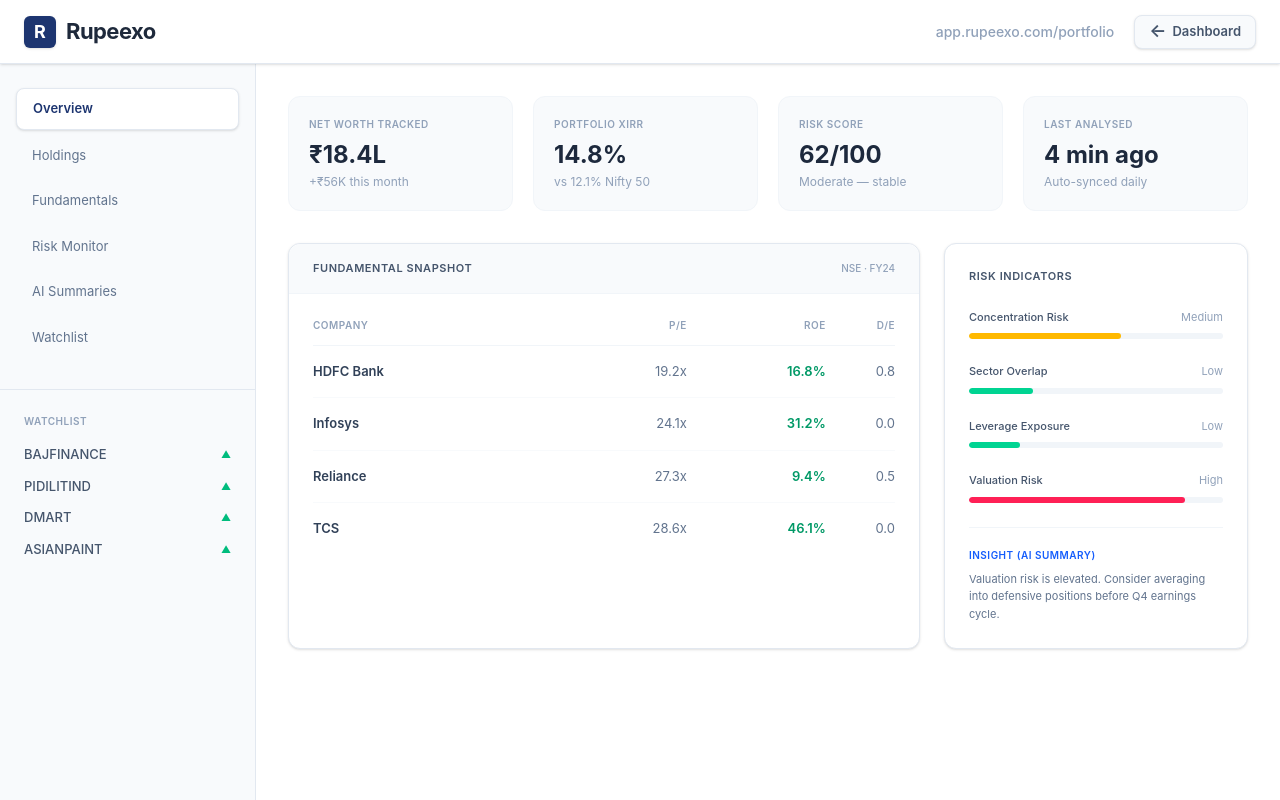
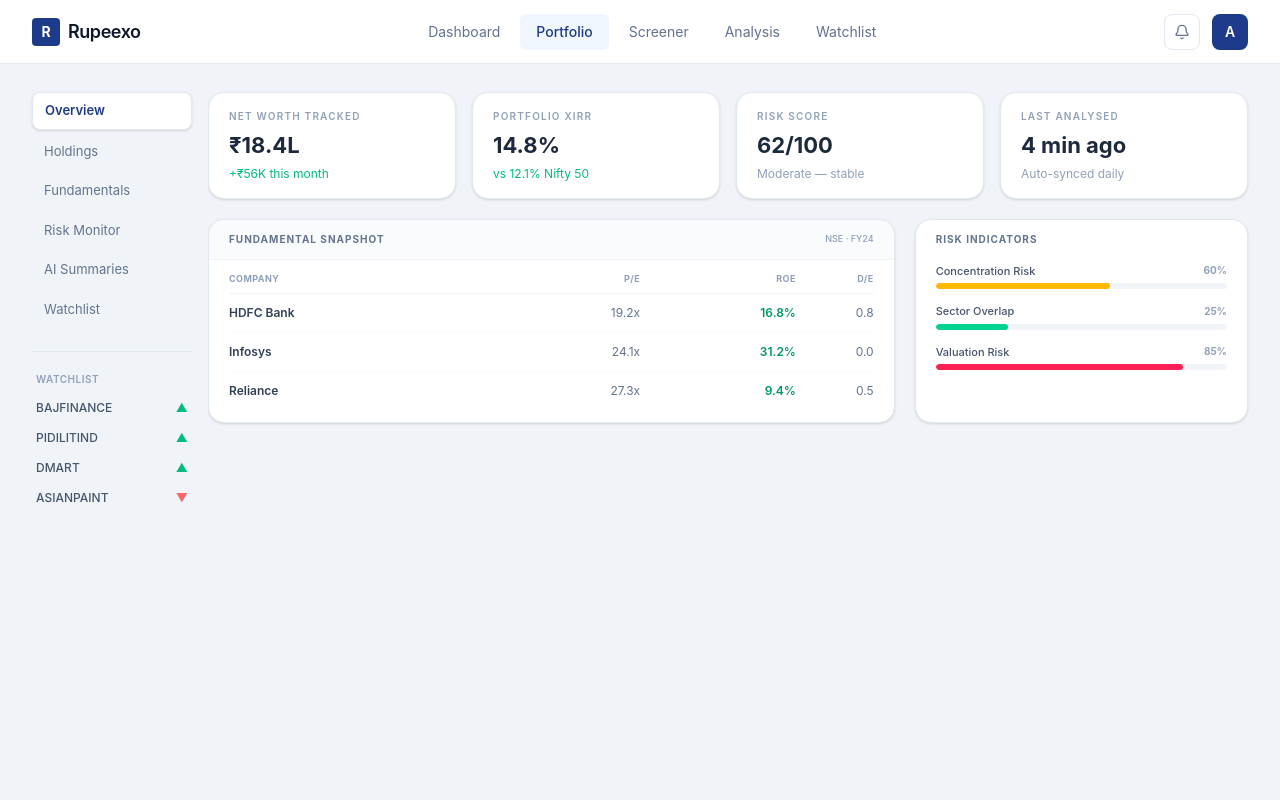
Before and after one commit to sarthpatkar/rupeexo-app, a Next.js app: page /portfolio in a window 1280 px wide. Built offline with nearby package versions, Linux system fonts and the light colour scheme.

Commit message:
Made dashboard to portfolio and watchlist route changes and minor spacing changes in portfolio

```diff
--- a/src/app/dashboard/page.jsx
+++ b/src/app/dashboard/page.jsx
@@ -91,10 +91,10 @@
 
 const NAV_LINKS = [
   { label: 'Dashboard', href: '/dashboard', icon: LayoutGrid },
-  { label: 'Portfolio', href: '/dashboard/portfolio', icon: LayoutGrid },
-  { label: 'Screener', href: '/dashboard/screener', icon: Search },
-  { label: 'Analysis', href: '/dashboard/analysis', icon: BarChart3 },
-  { label: 'Watchlist', href: '/dashboard/watchlist', icon: Eye },
+  { label: 'Portfolio', href: '/portfolio', icon: LayoutGrid },
+  { label: 'Screener', href: '/screener', icon: Search },
+  { label: 'Analysis', href: '/analysis', icon: BarChart3 },
+  { label: 'Watchlist', href: '/watchlist', icon: Eye },
 ];
 
 /* ─────────────────────────────────────────────
@@ -580,7 +580,7 @@
                 <div>
                   <p className="text-xs font-semibold text-slate-600 uppercase tracking-wider">Top Holdings</p>
                 </div>
-                <Link href="/dashboard/portfolio" className="text-xs text-[#2563eb] hover:underline font-medium">
+                <Link href="/portfolio" className="text-xs text-[#2563eb] hover:underline font-medium">
                   View all →
                 </Link>
               </div>
@@ -670,25 +670,25 @@
             <div className="grid grid-cols-1 sm:grid-cols-2 lg:grid-cols-4 gap-4">
               {[
                 {
-                  href: '/dashboard/portfolio',
+                  href: '/portfolio',
                   Icon: LayoutGrid,
                   label: 'Portfolio',
                   description: 'Holdings, allocation & XIRR',
                 },
                 {
-                  href: '/dashboard/screener',
+                  href: '/screener',
                   Icon: Search,
                   label: 'Screener',
                   description: 'Filter stocks by fundamentals',
                 },
                 {
-                  href: '/dashboard/analysis',
+                  href: '/analysis',
                   Icon: BarChart3,
                   label: 'Analysis',
                   description: 'Ratios, margins & growth trends',
                 },
                 {
-                  href: '/dashboard/watchlist',
+                  href: '/watchlist',
                   Icon: Eye,
                   label: 'Watchlist',
                   description: 'Track companies of interest',
--- a/src/app/portfolio/page.jsx
+++ b/src/app/portfolio/page.jsx
@@ -3,249 +3,190 @@
 import React from 'react';
 import Link from 'next/link';
 import { usePathname } from 'next/navigation';
+import { Bell } from 'lucide-react';
 
 export default function PortfolioPage() {
   const pathname = usePathname();
 
-  // Helper function to check if a link is the active page
-  const isActive = (path) => pathname === path;
+  const TOP_NAV_LINKS = [
+    { label: 'Dashboard', href: '/dashboard' },
+    { label: 'Portfolio', href: '/portfolio' },
+    { label: 'Screener',  href: '/screener'  },
+    { label: 'Analysis',  href: '/analysis'  },
+    { label: 'Watchlist', href: '/watchlist' },
+  ];
+
+  const SIDEBAR_LINKS = [
+    { label: 'Overview',     href: '/portfolio'    },
+    { label: 'Holdings',     href: '/holdings'     },
+    { label: 'Fundamentals', href: '/fundamentals' },
+    { label: 'Risk Monitor', href: '/risk-monitor' },
+    { label: 'AI Summaries', href: '/ai-summaries' },
+    { label: 'Watchlist',    href: '/watchlist'    },
+  ];
+
+  const WATCHLIST_STOCKS = [
+    { symbol: 'BAJFINANCE', up: true  },
+    { symbol: 'PIDILITIND', up: true  },
+    { symbol: 'DMART',      up: true  },
+    { symbol: 'ASIANPAINT', up: false },
+  ];
 
   return (
-    <div className="flex flex-col h-screen bg-[#f8fafc] font-sans text-slate-800 overflow-hidden">
+    <div className="flex flex-col h-screen bg-[#f0f4f8] font-sans text-slate-800 overflow-hidden">
 
-      {/* Top Application Navigation Bar */}
-      <nav className="h-16 bg-white border-b border-slate-200 flex items-center px-6 shrink-0 z-10 shadow-sm">
-        <Link href="/" className="flex items-center gap-2.5 cursor-pointer">
-          <div className="w-8 h-8 bg-[#1d3570] text-white flex items-center justify-center font-bold text-lg rounded-md shadow-sm">
-            R
+      {/* ── NAVBAR ── */}
+      <nav className="h-16 bg-white border-b border-slate-200 flex items-center shrink-0 z-10">
+        <div className="max-w-7xl mx-auto w-full px-6 md:px-8 flex items-center justify-between">
+          <Link href="/" className="flex items-center gap-2 select-none">
+            <div className="w-7 h-7 rounded bg-[#1e3a8a] flex items-center justify-center">
+              <span className="text-white text-sm font-bold">R</span>
             </div>
-          <span className="text-[22px] font-bold text-[#1e293b] tracking-tight">
-            Rupeexo
-          </span>
+            <span className="text-[#0f172a] font-semibold text-lg tracking-tight">Rupeexo</span>
           </Link>
 
-        {/* URL Indicator & Return to Dashboard Button */}
-        <div className="ml-auto flex items-center gap-5">
-          <div className="text-sm font-medium text-slate-400 hidden sm:block">app.rupeexo.com/portfolio</div>
+          <div className="hidden md:flex items-center gap-1">
+            {TOP_NAV_LINKS.map(({ label, href }) => {
+              const active = pathname === href;
+              return (
+                <Link
+                  key={label}
+                  href={href}
+                  className={`relative px-4 py-2 rounded-md text-sm transition-all duration-150 ${
+                    active ? 'text-[#1e3a8a] bg-blue-50 font-medium' : 'text-slate-500 hover:text-[#1e3a8a] hover:bg-slate-50'
+                  }`}
+                >
+                  {label}
+                </Link>
+              );
+            })}
+          </div>
 
-          {/* NEW: Return to Dashboard Button */}
-          <Link
-            href="/dashboard"
-            className="flex items-center gap-1.5 text-[13px] font-semibold text-slate-600 bg-slate-50 hover:bg-slate-100 hover:text-[#1d3570] border border-slate-200 px-3.5 py-1.5 rounded-lg transition-colors shadow-sm"
-          >
-            <span className="text-lg leading-none mb-0.5">←</span> Dashboard
-          </Link>
+          <div className="flex items-center gap-3">
+            <button className="relative w-9 h-9 flex items-center justify-center rounded-lg border border-slate-200 bg-white text-slate-500">
+              <Bell className="w-4 h-4" />
+            </button>
+            <div className="w-9 h-9 rounded-lg bg-[#1e3a8a] flex items-center justify-center text-white text-sm font-semibold">A</div>
+          </div>
         </div>
       </nav>
 
-      {/* Main App Layout */}
-      <div className="flex flex-1 overflow-hidden">
+      {/* ── BODY ── */}
+      <div className="flex flex-1 overflow-hidden max-w-7xl mx-auto w-full">
 
-        {/* Sidebar Navigation */}
-        <aside className="w-64 bg-[#f8fafc] border-r border-slate-200 flex flex-col pt-6 pb-4 shrink-0 overflow-y-auto">
-          <nav className="px-4 space-y-1.5 mb-8">
-
-            {/* Navigates to /portfolio (Current Page) */}
+        <aside className="w-52 bg-transparent flex flex-col pt-7 pb-4 shrink-0 overflow-hidden">
+          <nav className="pl-6 md:pl-8 pr-4 space-y-1 mb-6">
+            {SIDEBAR_LINKS.map(({ label, href }) => {
+              const active = pathname === href;
+              return (
                 <Link
-              href="/portfolio"
-              className={`block px-4 py-2.5 rounded-lg text-[13px] transition-colors ${isActive('/portfolio') ? 'bg-white shadow-sm border border-slate-200 text-[#1d3570] font-semibold' : 'text-slate-500 hover:bg-slate-100'}`}
+                  key={label}
+                  href={href}
+                  className={`block px-3 py-2 rounded-lg text-[13px] transition-colors ${
+                    active ? 'bg-white shadow-sm border border-slate-200 text-[#1e3a8a] font-semibold' : 'text-slate-500 hover:text-slate-700'
+                  }`}
                 >
-              Overview
+                  {label}
                 </Link>
-
-            {/* Navigates to /holdings */}
-            <Link
-              href="/holdings"
-              className={`block px-4 py-2.5 rounded-lg text-[13px] transition-colors ${isActive('/holdings') ? 'bg-white shadow-sm border border-slate-200 text-[#1d3570] font-semibold' : 'text-slate-500 hover:bg-slate-100'}`}
-            >
-              Holdings
-            </Link>
-
-            {/* Navigates to /fundamentals */}
-            <Link
-              href="/fundamentals"
-              className={`block px-4 py-2.5 rounded-lg text-[13px] transition-colors ${isActive('/fundamentals') ? 'bg-white shadow-sm border border-slate-200 text-[#1d3570] font-semibold' : 'text-slate-500 hover:bg-slate-100'}`}
-            >
-              Fundamentals
-            </Link>
-
-            {/* Navigates to /risk-monitor */}
-            <Link
-              href="/risk-monitor"
-              className={`block px-4 py-2.5 rounded-lg text-[13px] transition-colors ${isActive('/risk-monitor') ? 'bg-white shadow-sm border border-slate-200 text-[#1d3570] font-semibold' : 'text-slate-500 hover:bg-slate-100'}`}
-            >
-              Risk Monitor
-            </Link>
-
-            {/* Navigates to /ai-summaries */}
-            <Link
-              href="/ai-summaries"
-              className={`block px-4 py-2.5 rounded-lg text-[13px] transition-colors ${isActive('/ai-summaries') ? 'bg-white shadow-sm border border-slate-200 text-[#1d3570] font-semibold' : 'text-slate-500 hover:bg-slate-100'}`}
-            >
-              AI Summaries
-            </Link>
-
-            {/* Navigates to /watchlist */}
-            <Link
-              href="/watchlist"
-              className={`block px-4 py-2.5 rounded-lg text-[13px] transition-colors ${isActive('/watchlist') ? 'bg-white shadow-sm border border-slate-200 text-[#1d3570] font-semibold' : 'text-slate-500 hover:bg-slate-100'}`}
-            >
-              Watchlist
-            </Link>
+              );
+            })}
           </nav>
 
-          {/* Watchlist Quick View Section */}
-          <div className="px-4 pt-6 flex-1 border-t border-slate-200">
-            <h3 className="text-[10px] font-semibold text-slate-400 tracking-wider mb-4 px-2 uppercase">Watchlist</h3>
-            <ul className="space-y-3 px-2">
-              {[
-                { symbol: 'BAJFINANCE', status: 'up' },
-                { symbol: 'PIDILITIND', status: 'up' },
-                { symbol: 'DMART', status: 'up' },
-                { symbol: 'ASIANPAINT', status: 'up' },
-              ].map((stock) => (
-                <li key={stock.symbol} className="flex justify-between items-center text-[13px]">
-                  <span className="text-slate-600 font-medium">{stock.symbol}</span>
-                  <span className="text-emerald-500 text-[10px]">▲</span>
+          <div className="pl-6 md:pl-8 pr-4">
+            <div className="border-t border-slate-200 pt-5">
+              <p className="text-[10px] font-semibold text-slate-400 tracking-wider uppercase mb-3 px-1">Watchlist</p>
+              <ul className="space-y-3 px-1">
+                {WATCHLIST_STOCKS.map(({ symbol, up }) => (
+                  <li key={symbol} className="flex justify-between items-center text-[12px]">
+                    <span className="text-slate-600 font-medium">{symbol}</span>
+                    <span className={up ? 'text-emerald-500' : 'text-red-400'}>{up ? '▲' : '▼'}</span>
                   </li>
                 ))}
               </ul>
             </div>
+          </div>
         </aside>
 
-        {/* Main Dashboard Content Area */}
-        <main className="flex-1 p-8 overflow-y-auto bg-white">
-          <div className="max-w-6xl mx-auto space-y-8">
+        <main className="flex-1 flex flex-col overflow-hidden py-7 pr-6 md:pr-8">
+          <div className="flex flex-col h-full space-y-5">
 
-            {/* OVERVIEW CONTENT */}
-            <div>
-              <div className="grid grid-cols-1 md:grid-cols-4 gap-5">
-                <div className="bg-[#f8fafc] rounded-xl p-5 border border-slate-100">
-                  <h2 className="text-[10px] font-semibold text-slate-400 tracking-wider uppercase mb-2">Net Worth Tracked</h2>
-                  <div className="text-[24px] font-bold text-slate-800 mb-1 leading-tight">₹18.4L</div>
-                  <div className="text-xs text-slate-400">+₹56K this month</div>
+            {/* KPI Cards */}
+            <div className="grid grid-cols-2 lg:grid-cols-4 gap-4 shrink-0">
+              {[
+                { label: 'Net Worth Tracked', value: '₹18.4L', sub: '+₹56K this month', subColor: 'text-emerald-500' },
+                { label: 'Portfolio XIRR', value: '14.8%', sub: 'vs 12.1% Nifty 50', subColor: 'text-emerald-500' },
+                { label: 'Risk Score', value: '62/100', sub: 'Moderate — stable', subColor: 'text-slate-400' },
+                { label: 'Last Analysed', value: '4 min ago', sub: 'Auto-synced daily', subColor: 'text-slate-400' },
+              ].map((card) => (
+                <div key={card.label} className="bg-white rounded-2xl border border-slate-200 px-5 py-4 shadow-sm">
+                  <p className="text-[10px] font-semibold text-slate-400 tracking-[0.12em] uppercase mb-2">{card.label}</p>
+                  <p className="text-[22px] font-bold text-slate-800 leading-tight mb-1.5">{card.value}</p>
+                  <p className={`text-xs ${card.subColor}`}>{card.sub}</p>
                 </div>
-                <div className="bg-[#f8fafc] rounded-xl p-5 border border-slate-100">
-                  <h2 className="text-[10px] font-semibold text-slate-400 tracking-wider uppercase mb-2">Portfolio XIRR</h2>
-                  <div className="text-[24px] font-bold text-slate-800 mb-1 leading-tight">14.8%</div>
-                  <div className="text-xs text-slate-400">vs 12.1% Nifty 50</div>
+              ))}
             </div>
-                <div className="bg-[#f8fafc] rounded-xl p-5 border border-slate-100">
-                  <h2 className="text-[10px] font-semibold text-slate-400 tracking-wider uppercase mb-2">Risk Score</h2>
-                  <div className="flex items-baseline gap-1 mb-1 leading-tight">
-                    <span className="text-[24px] font-bold text-slate-800">62/100</span>
+
+            {/* Bottom Section - SHRUNK HEIGHT */}
+            <div className="grid grid-cols-1 lg:grid-cols-3 gap-5 shrink-0">
+
+              {/* Fundamental Snapshot - Shorter Height */}
+              <div className="lg:col-span-2 bg-white rounded-2xl border border-slate-200 shadow-sm overflow-hidden flex flex-col">
+                <div className="flex items-center justify-between px-5 py-3 border-b border-slate-100 bg-slate-50/80">
+                  <p className="text-[10px] font-bold text-slate-500 tracking-widest uppercase">Fundamental Snapshot</p>
+                  <span className="text-[9px] text-slate-400 font-medium">NSE · FY24</span>
                 </div>
-                  <div className="text-xs text-slate-400">Moderate — stable</div>
-                </div>
-                <div className="bg-[#f8fafc] rounded-xl p-5 border border-slate-100">
-                  <h2 className="text-[10px] font-semibold text-slate-400 tracking-wider uppercase mb-2">Last Analysed</h2>
-                  <div className="text-[24px] font-bold text-slate-800 mb-1 leading-tight">4 min ago</div>
-                  <div className="text-xs text-slate-400">Auto-synced daily</div>
-                </div>
+                <div className="px-5 py-3">
+                  <table className="w-full text-left">
+                    <thead>
+                      <tr className="border-b border-slate-100">
+                        {['Company', 'P/E', 'ROE', 'D/E'].map((h, i) => (
+                          <th key={h} className={`pb-2 text-[9px] font-bold text-slate-400 uppercase tracking-wider ${i > 0 ? 'text-right' : ''}`}>
+                            {h}
+                          </th>
+                        ))}
+                      </tr>
+                    </thead>
+                    <tbody className="divide-y divide-slate-50">
+                      {[
+                        { name: 'HDFC Bank', pe: '19.2x', roe: '16.8%', de: '0.8' },
+                        { name: 'Infosys', pe: '24.1x', roe: '31.2%', de: '0.0' },
+                        { name: 'Reliance', pe: '27.3x', roe: '9.4%', de: '0.5' },
+                      ].map((row) => (
+                        <tr key={row.name}>
+                          <td className="py-2.5 text-[12px] font-semibold text-slate-700">{row.name}</td>
+                          <td className="py-2.5 text-[12px] text-slate-500 text-right">{row.pe}</td>
+                          <td className="py-2.5 text-[12px] font-semibold text-emerald-600 text-right">{row.roe}</td>
+                          <td className="py-2.5 text-[12px] text-slate-500 text-right">{row.de}</td>
+                        </tr>
+                      ))}
+                    </tbody>
+                  </table>
                 </div>
               </div>
 
-            {/* BOTTOM SPLIT */}
-            <div className="grid grid-cols-1 lg:grid-cols-3 gap-6">
-
-              {/* FUNDAMENTALS SUMMARY */}
-              <div className="lg:col-span-2 bg-white rounded-xl border border-slate-200 shadow-sm p-6">
-                <div className="flex justify-between items-center mb-6 bg-slate-50 -mt-6 -mx-6 p-4 px-6 border-b border-slate-100 rounded-t-xl">
-                  <h3 className="text-[11px] font-semibold text-slate-600 tracking-wider uppercase">Fundamental Snapshot</h3>
-                  <span className="text-[10px] text-slate-400 font-medium">NSE · FY24</span>
-                </div>
-
-                <table className="w-full text-left text-[13px]">
-                  <thead>
-                    <tr className="text-[10px] text-slate-400 tracking-wider uppercase border-b border-slate-100">
-                      <th className="pb-3 font-semibold">Company</th>
-                      <th className="pb-3 font-semibold text-right">P/E</th>
-                      <th className="pb-3 font-semibold text-right">ROE</th>
-                      <th className="pb-3 font-semibold text-right">D/E</th>
-                    </tr>
-                  </thead>
-                  <tbody className="divide-y divide-slate-50">
-                    <tr>
-                      <td className="py-4 font-semibold text-slate-700">HDFC Bank</td>
-                      <td className="py-4 text-slate-500 text-right">19.2x</td>
-                      <td className="py-4 text-emerald-600 font-semibold text-right">16.8%</td>
-                      <td className="py-4 text-slate-500 text-right">0.8</td>
-                    </tr>
-                    <tr>
-                      <td className="py-4 font-semibold text-slate-700">Infosys</td>
-                      <td className="py-4 text-slate-500 text-right">24.1x</td>
-                      <td className="py-4 text-emerald-600 font-semibold text-right">31.2%</td>
-                      <td className="py-4 text-slate-500 text-right">0.0</td>
-                    </tr>
-                    <tr>
-                      <td className="py-4 font-semibold text-slate-700">Reliance</td>
-                      <td className="py-4 text-slate-500 text-right">27.3x</td>
-                      <td className="py-4 text-emerald-600 font-semibold text-right">9.4%</td>
-                      <td className="py-4 text-slate-500 text-right">0.5</td>
-                    </tr>
-                    <tr>
-                      <td className="py-4 font-semibold text-slate-700">TCS</td>
-                      <td className="py-4 text-slate-500 text-right">28.6x</td>
-                      <td className="py-4 text-emerald-600 font-semibold text-right">46.1%</td>
-                      <td className="py-4 text-slate-500 text-right">0.0</td>
-                    </tr>
-                  </tbody>
-                </table>
-              </div>
-
-              {/* RISK SUMMARY */}
-              <div className="bg-white rounded-xl border border-slate-200 shadow-sm p-6 flex flex-col">
-                <h3 className="text-[11px] font-semibold text-slate-600 tracking-wider uppercase mb-6">Risk Indicators</h3>
-
-                <div className="space-y-6 flex-1">
-                  <div>
-                    <div className="flex justify-between text-[11px] mb-2">
-                      <span className="text-slate-600 font-medium">Concentration Risk</span>
-                      <span className="text-slate-400">Medium</span>
+              {/* Risk Indicators - Shorter Height */}
+              <div className="bg-white rounded-2xl border border-slate-200 shadow-sm px-5 py-3 flex flex-col">
+                <p className="text-[10px] font-bold text-slate-500 tracking-widest uppercase mb-4">Risk Indicators</p>
+                <div className="space-y-3.5">
+                  {[
+                    { label: 'Concentration Risk', pct: 60, color: 'bg-amber-400' },
+                    { label: 'Sector Overlap', pct: 25, color: 'bg-emerald-400' },
+                    { label: 'Valuation Risk', pct: 85, color: 'bg-rose-500' },
+                  ].map((r) => (
+                    <div key={r.label}>
+                      <div className="flex justify-between items-center mb-1">
+                        <span className="text-[11px] text-slate-600 font-medium">{r.label}</span>
+                        <span className="text-[10px] text-slate-400 font-bold">{r.pct}%</span>
                       </div>
                       <div className="h-1.5 w-full bg-slate-100 rounded-full overflow-hidden">
-                      <div className="h-full bg-amber-400 rounded-full" style={{ width: '60%' }}></div>
+                        <div className={`h-full rounded-full ${r.color}`} style={{ width: `${r.pct}%` }} />
                       </div>
                     </div>
-                  <div>
-                    <div className="flex justify-between text-[11px] mb-2">
-                      <span className="text-slate-600 font-medium">Sector Overlap</span>
-                      <span className="text-slate-400">Low</span>
-                    </div>
-                    <div className="h-1.5 w-full bg-slate-100 rounded-full overflow-hidden">
-                      <div className="h-full bg-emerald-400 rounded-full" style={{ width: '25%' }}></div>
-                    </div>
-                  </div>
-                  <div>
-                    <div className="flex justify-between text-[11px] mb-2">
-                      <span className="text-slate-600 font-medium">Leverage Exposure</span>
-                      <span className="text-slate-400">Low</span>
-                    </div>
-                    <div className="h-1.5 w-full bg-slate-100 rounded-full overflow-hidden">
-                      <div className="h-full bg-emerald-400 rounded-full" style={{ width: '20%' }}></div>
-                    </div>
-                  </div>
-                  <div>
-                    <div className="flex justify-between text-[11px] mb-2">
-                      <span className="text-slate-600 font-medium">Valuation Risk</span>
-                      <span className="text-slate-400">High</span>
-                    </div>
-                    <div className="h-1.5 w-full bg-slate-100 rounded-full overflow-hidden">
-                      <div className="h-full bg-rose-500 rounded-full" style={{ width: '85%' }}></div>
-                    </div>
+                  ))}
                 </div>
               </div>
 
-                <div className="mt-6 pt-5 border-t border-slate-100">
-                  <h4 className="text-[10px] font-semibold text-blue-600 tracking-wider uppercase mb-2">Insight (AI Summary)</h4>
-                  <p className="text-[11px] text-slate-500 leading-relaxed">
-                    Valuation risk is elevated. Consider averaging into defensive positions before Q4 earnings cycle.
-                  </p>
             </div>
-
-              </div>
-            </div>
-
           </div>
         </main>
       </div>
--- a/src/app/watchlist/page.jsx
+++ b/src/app/watchlist/page.jsx
@@ -857,9 +857,9 @@
           <div className="fade-up delay-2 grid grid-cols-2 lg:grid-cols-4 gap-4">
             {[
               { label: 'Total Watching',  value: allWatchedStocks.length,  sub: 'across all lists',  subUp: null,  accent: 'default' },
-              { label: 'Watchlists',      value: watchlists.length,         sub: `${MAX_FREE_WATCHLISTS} on free plan`, subUp: null, accent: 'blue' },
-              { label: 'Gainers Today',   value: gainers,                   sub: 'stocks up',         subUp: true,  accent: 'green' },
-              { label: 'Losers Today',    value: losers,                    sub: 'stocks down',       subUp: false, accent: 'red' },
+              { label: 'Watchlists',      value: watchlists.length,        sub: `${MAX_FREE_WATCHLISTS} on free plan`, subUp: null, accent: 'blue' },
+              { label: 'Gainers Today',   value: gainers,                  sub: 'stocks up',         subUp: true,  accent: 'green' },
+              { label: 'Losers Today',    value: losers,                   sub: 'stocks down',       subUp: false, accent: 'red' },
             ].map((card) => (
               <div key={card.label} className="card-hover border border-slate-200 rounded-xl bg-white p-6 flex flex-col gap-3">
                 <p className="text-[11px] font-semibold text-slate-400 uppercase tracking-[0.13em]">{card.label}</p>
```
Lines whose indentation alone changed are shown as unchanged.
